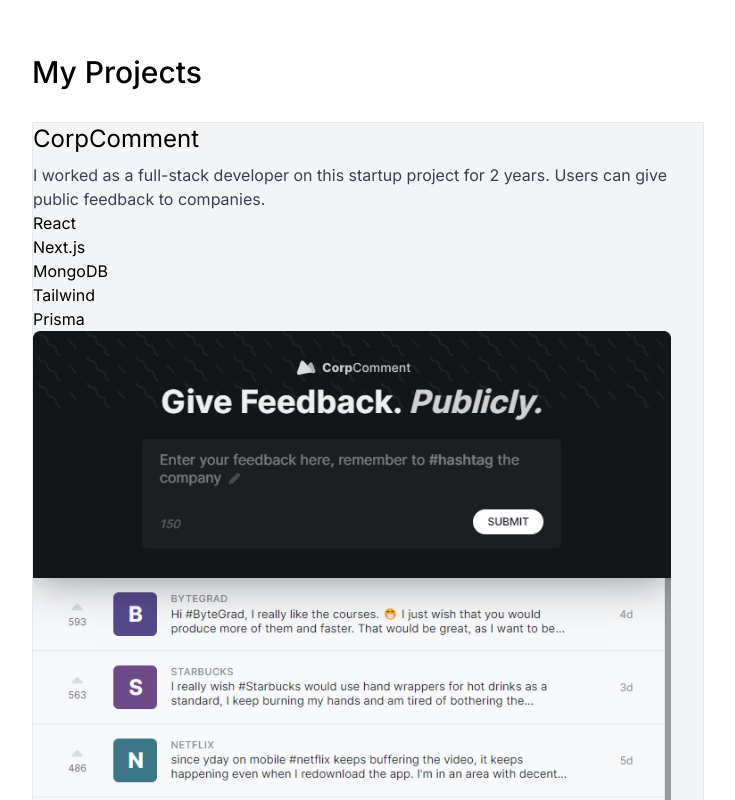
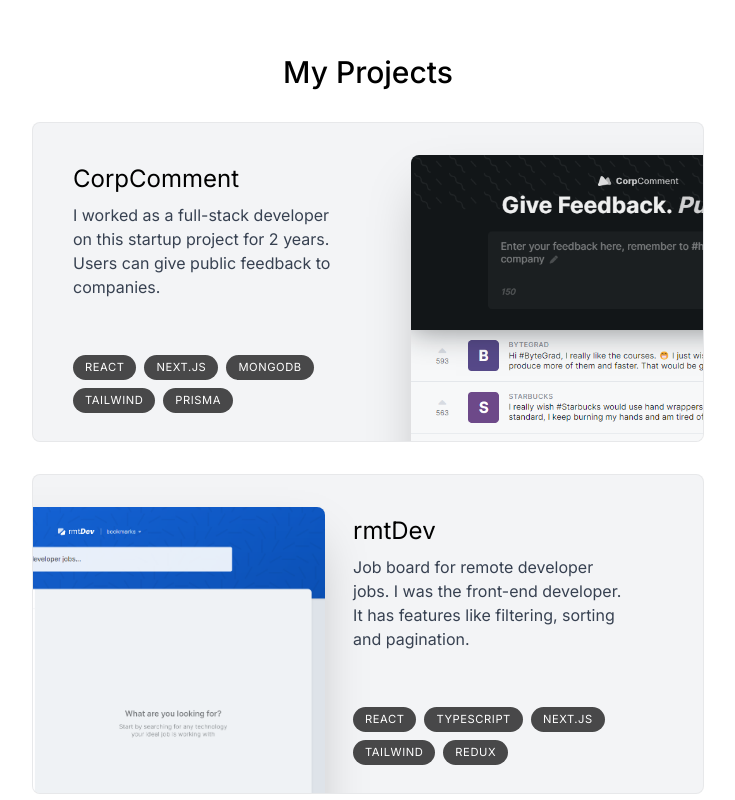
Before and after one commit to onlinesaleem/saleem-portfolio, a Next.js app: page / in a window 1280 px wide. Shown: the part 1280-2080 px from the top of the page, without its empty margins (272-1007 px from the left). Built offline with nearby package versions, Linux system fonts and the light colour scheme.

Commit message:
Project page done

```diff
--- a/app/layout.tsx
+++ b/app/layout.tsx
@@ -15,7 +15,7 @@
   children: React.ReactNode
 }) {
   return (
-    <html lang="en">
+    <html lang="en" className='!scroll-smooth'>
       <body className={`${inter.className}
       bg-grey-50 text-grey-950 relative h-[5000px] pt-28
       sm:pt-36`}>
--- a/components/Header.tsx
+++ b/components/Header.tsx
@@ -1,6 +1,6 @@
 "use client";
 
-import React from "react";
+import React, { useState } from "react";
 import { motion } from "framer-motion";
 import { links } from "@/lib/data";
 import Link from "next/link";
@@ -8,9 +8,9 @@
 // import { useActiveSectionContext } from "@/context/active-section-context";
 
 export default function Header() {
-//   const { activeSection, setActiveSection, setTimeOfLastClick } =
-//     useActiveSectionContext();
-
+  //   const { activeSection, setActiveSection, setTimeOfLastClick } =
+  //     useActiveSectionContext();
+  const [activeSection, setActiveSection] = useState("Home");
   return (
     <header className="z-[999] relative">
       <motion.div
@@ -30,13 +30,17 @@
             >
               <Link
                 className={clsx(
-                  "flex w-full items-center justify-center px-3 py-3 hover:text-gray-950 transition dark:text-gray-500 dark:hover:text-gray-300",
+                  "flex w-full items-center justify-center px-3 py-3  hover:text-gray-950 transition",
 
+                  {
+                    "text-gray-950": activeSection ===
+                      link.name,
+                  }
                 )}
                 href={link.hash}
                 onClick={() => {
-                //   setActiveSection(link.name);
-                //   setTimeOfLastClick(Date.now());
+                   setActiveSection(link.name);
+
                 }}
               >
                 {link.name}
--- a/components/Intro.tsx
+++ b/components/Intro.tsx
@@ -12,8 +12,8 @@
 const Intro = () => {
     return (
 
-        <section className="mb-28 max-w-[50rem]
-    text-center sm:mb-0"
+        <section id="home" className="mb-28 max-w-[50rem]
+    text-center sm:mb-0 scroll-mt-[100rem]"
 
 
         >
--- a/components/about.tsx
+++ b/components/about.tsx
@@ -6,10 +6,11 @@
 export const About = () => {
   return (
     <motion.section className='mb-28 max-w-[45rem]
-    text-center leading-8'
+    text-center leading-8 scroll-mt-28'
     initial={{opacity:0,y:100}}
     animate={{opacity:1,y:0}}
-    transition={{delay:0.175}}>
+    transition={{delay:0.175}}
+    id="about">
         <SectionHeading>About me</SectionHeading>
         <p className='mb-3'>
         After graduating with a master degree in{" "}
--- /dev/null
+++ b/components/project.tsx
@@ -0,0 +1,80 @@
+"use client"
+import { projectsData } from "@/lib/data";
+import { motion, useScroll, useTransform } from "framer-motion";
+import { useRef } from "react";
+
+import Image from 'next/image'
+
+
+type ProjectProps= (typeof projectsData)[number];
+
+export default function Project(
+    {
+        title,
+        description,
+        tags,
+        imageUrl
+
+    }:ProjectProps)
+{
+    const ref=useRef<HTMLDivElement>(null);
+   const{scrollYProgress}= useScroll({
+        target:ref,
+        offset:["0 1","1.33 1"],
+    });
+    const scaleProgress=useTransform(scrollYProgress,[0,1],[0.8,1]);
+    const opacityProgress=useTransform(scrollYProgress,[0,1],[0.6,1]);
+    return (
+        <motion.div
+        style={{
+            scale:scaleProgress,
+            opacity:scrollYProgress
+        }}
+       className="group mb-3 sm:mb-8 last:mb-0 " >
+    <section ref={ref}
+
+    className='  bg-gray-100 max-w-[42rem]
+    border rounded-lg border-black/5 overflow-hidden sm:pr-8 relative
+    sm:h-[20rem]  '>
+        <div className='pt-4 pb-7 px-5 sm:pl-10 sm:pr-2 sm:pt-10
+        sm:max-w-[50%] flex flex-col h-full
+        group-even:ml-[18rem]
+        hover:bg-gray-200 transition group-even:pl-8
+        ' >
+        <h3 className='text-2xl'>{title}</h3>
+        <p className='mt-2 leading-relaxex text-gray-700'>{description}</p>
+
+        <ul className='flex flex-wrap mt-4
+        gap-2 sm:mt-auto'>
+            {
+            tags.map((tag,index)=>(
+                <li
+                className='bg-black/[0.7] px-3
+                py-1 text-[0.7rem] uppercase
+                tracking-wider text-white
+                rounded-full'
+                key={index}>
+                    {tag}</li>
+            )) }
+        </ul>
+        </div>
+        <Image src={imageUrl} alt="Project I worked on"
+        quality={95} className='absolute top-8 -right-40 w-[28.25rem]
+        rounded-t-lg shadow-2xl
+        transition
+        group-hover:scale-[1.04]
+        group-hover:-translate-x-3
+        group-hover:translate-y-3
+        group-hover:-rotate-2
+
+        group-even:group-hover:translate-x-3
+        group-even:group-hover:translate-y-3
+        group-even:group-hover:rotate-2
+
+        group-even:right-[initial]
+        group-even:-left-40'
+        />
+    </section>
+    </motion.div>
+    );
+            }
--- a/components/projects.tsx
+++ b/components/projects.tsx
@@ -1,11 +1,12 @@
-import React from 'react'
+import React, { useRef } from 'react'
 import SectionHeading from './section-heading'
 import { projectsData } from '@/lib/data'
-import Image from 'next/image'
+import Project from './project'
+
 
 const Projects = () => {
   return (
-    <section>
+    <section id="projects" className='scroll-mt-28'>
         <SectionHeading>My projects</SectionHeading>
         <div>
             {
@@ -21,28 +22,5 @@
   )
 }
 
-type ProjectProps= (typeof projectsData)[number];
 
-function Project(
-    { title,description,
-        tags,imageUrl
-
-    }:ProjectProps)
-    {
-    return (
-    <section className='bg-gray-100 max-w-[42rem] border
-    border border-black/5 overflow-hidden sm:pr-8'>
-        <h3 className='text-2xl'>{title}</h3>
-        <p className='mt-2 leading-relaxex text-gray-700'>{description}</p>
-        <ul>
-            {
-            tags.map((tag,index)=>(
-                <li key={index}>{tag}</li>
-            )) }
-        </ul>
-        <Image src={imageUrl} alt="Project I worked on"
-        quality={95}/>
-    </section>
-    );
-            }
 export default Projects
--- a/components/section-heading.tsx
+++ b/components/section-heading.tsx
@@ -7,6 +7,6 @@
 {
   return (
     <h2 className='text-3xl font-medium
-    capitalize mb-8'>{children}</h2>
+    capitalize mb-8 text-center'>{children}</h2>
   )
 }
```
